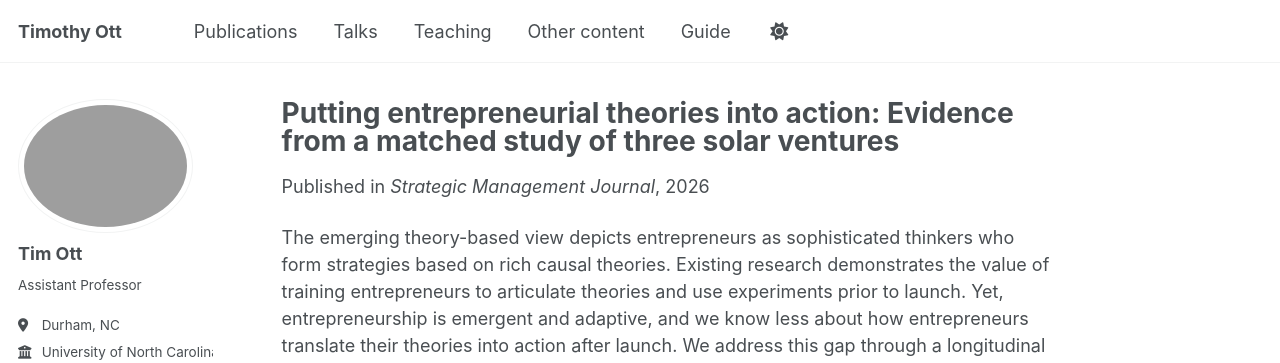
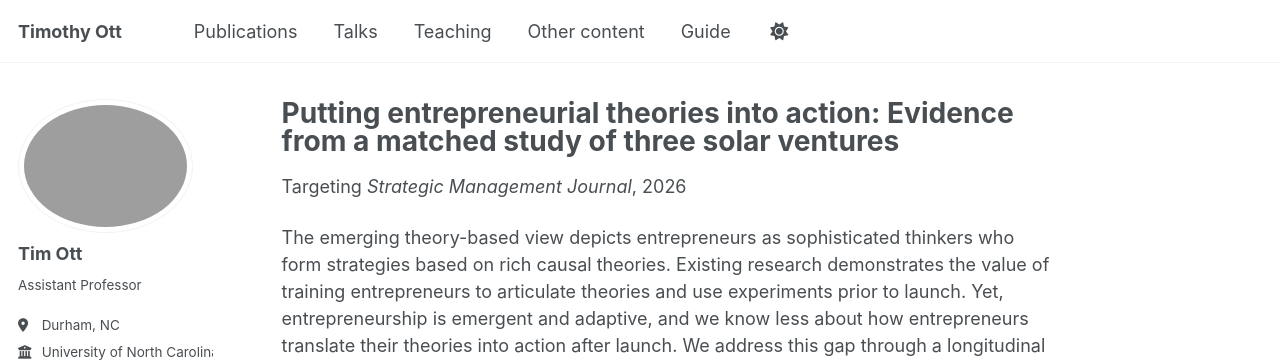
Before and after one commit to timothyott/timothyott.github.io, a Jekyll site: the page built from _publications/Hannah-et-al-WP.md, in a window 1280 px wide and 1102 px high. Shown: the top 363 px of the window. Built offline with Jekyll 4.4.1, drawn with Linux system fonts in a browser that asks for light colours; a style sheet for code colours, icons or effects is not loaded.

Commit message:
Update single.html

```diff
--- a/_layouts/single.html
+++ b/_layouts/single.html
@@ -37,7 +37,11 @@ layout: default
         {% if page.collection == 'teaching' %}
           <p> {{ page.type }}, <i>{{ page.venue }}</i>, {{ page.date | default: "1900-01-01" | date: "%Y" }} </p>
         {% elsif page.venue and page.date %}
-          <p>Published in <i>{{ page.venue }}</i>, {{ page.date | default: "1900-01-01" | date: "%Y" }} </p>
+          {% if page.category == 'workingpapers' %}
+            <p>Targeting <i>{{ page.venue }}</i>, {{ page.date | default: "1900-01-01" | date: "%Y" }} </p>
+          {% else %}
+            <p>Published in <i>{{ page.venue }}</i>, {{ page.date | default: "1900-01-01" | date: "%Y" }} </p>
+          {% endif %}
         {% elsif page.date %}
           <p class="page__date"><strong><i class="fa fa-fw fa-calendar" aria-hidden="true"></i> {{ site.data.ui-text[site.locale].date_label | default: "Published:" }}</strong> <time datetime="{{ page.date | date_to_xmlschema }}">{{ page.date | default: "1900-01-01" | date: "%B %d, %Y" }}</time></p>
         {% endif %}
```
